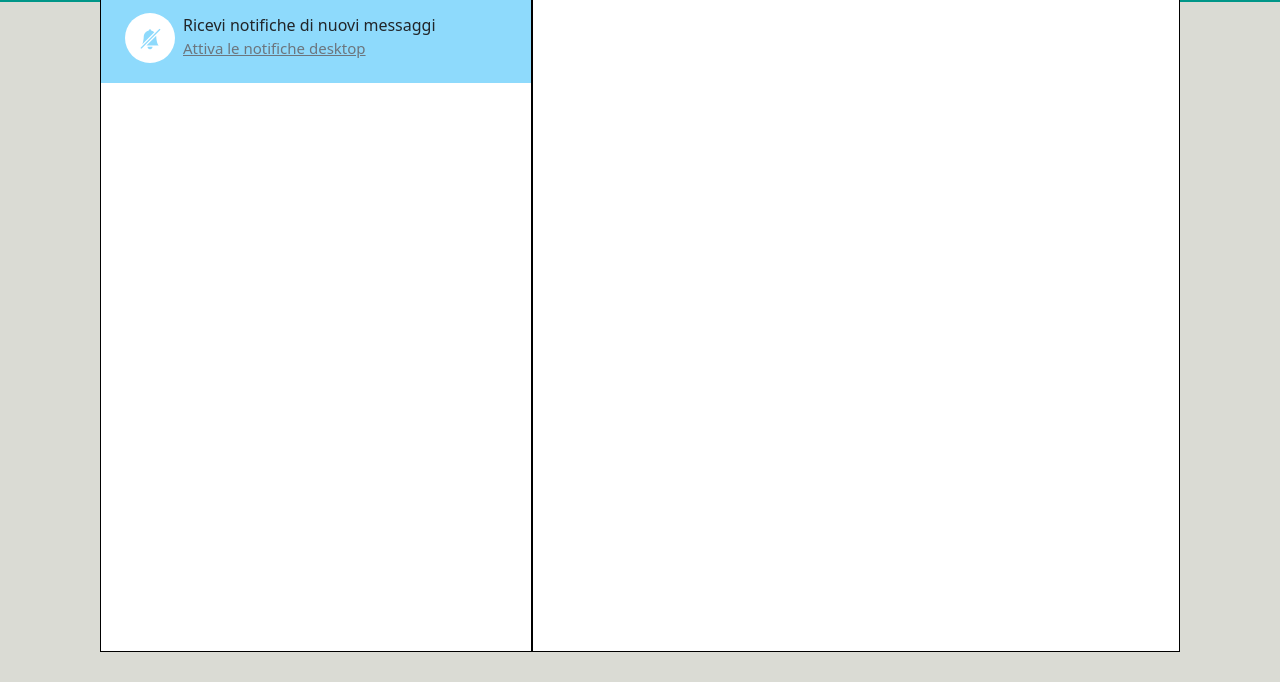
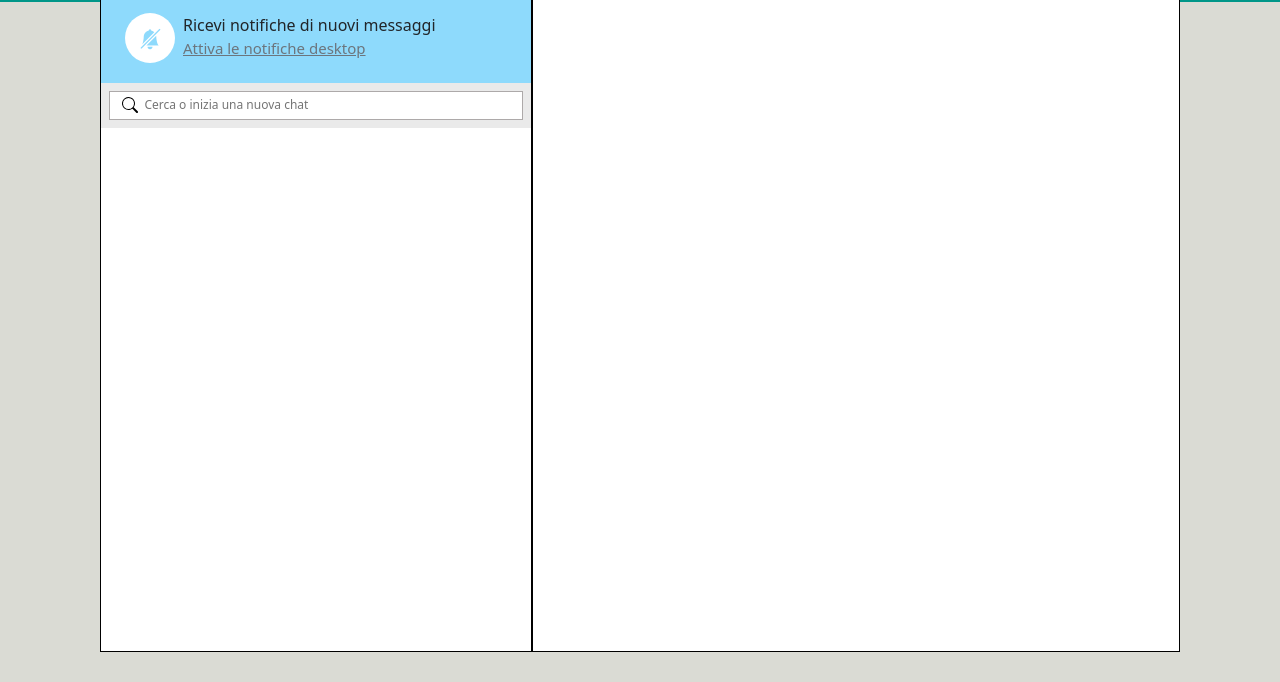
Before and after one commit to AndreaGarofalo/vue-boolzapp, a plain HTML site: page index.html in a window 1280 px wide. Shown: the part 118-800 px from the top of the page. Drawn offline with nearby package versions, Linux system fonts and the light colour scheme.

Commit message:
added searchbar

```diff
--- a/css/style.css
+++ b/css/style.css
@@ -67,3 +67,21 @@ figure {
 #notification a {
   font-size: 15px;
 }
+
+#search-bar {
+  background-color: #eaeaea;
+  position: relative;
+}
+
+#search-bar input {
+  font-size: 12px;
+}
+
+input {
+  border: 1px solid #ada9a9;
+  padding: 1% 8%;
+  background-image: url(../img/search.svg);
+  background-repeat: no-repeat;
+  background-position: 12px;
+  background-size: 16px;
+}
--- a/index.html
+++ b/index.html
@@ -59,6 +59,17 @@
               <a class="text-secondary" href="#">Attiva le notifiche desktop</a>
             </div>
           </div>
+
+          <!-- search bar -->
+
+          <div id="search-bar" class="d-flex align-items-center">
+            <input
+              id="search"
+              class="m-2 w-100"
+              type="search"
+              placeholder="Cerca o inizia una nuova chat"
+            />
+          </div>
         </div>
 
         <!-- chat tab -->
```
Also changed, not shown: img/search.svg (added).
